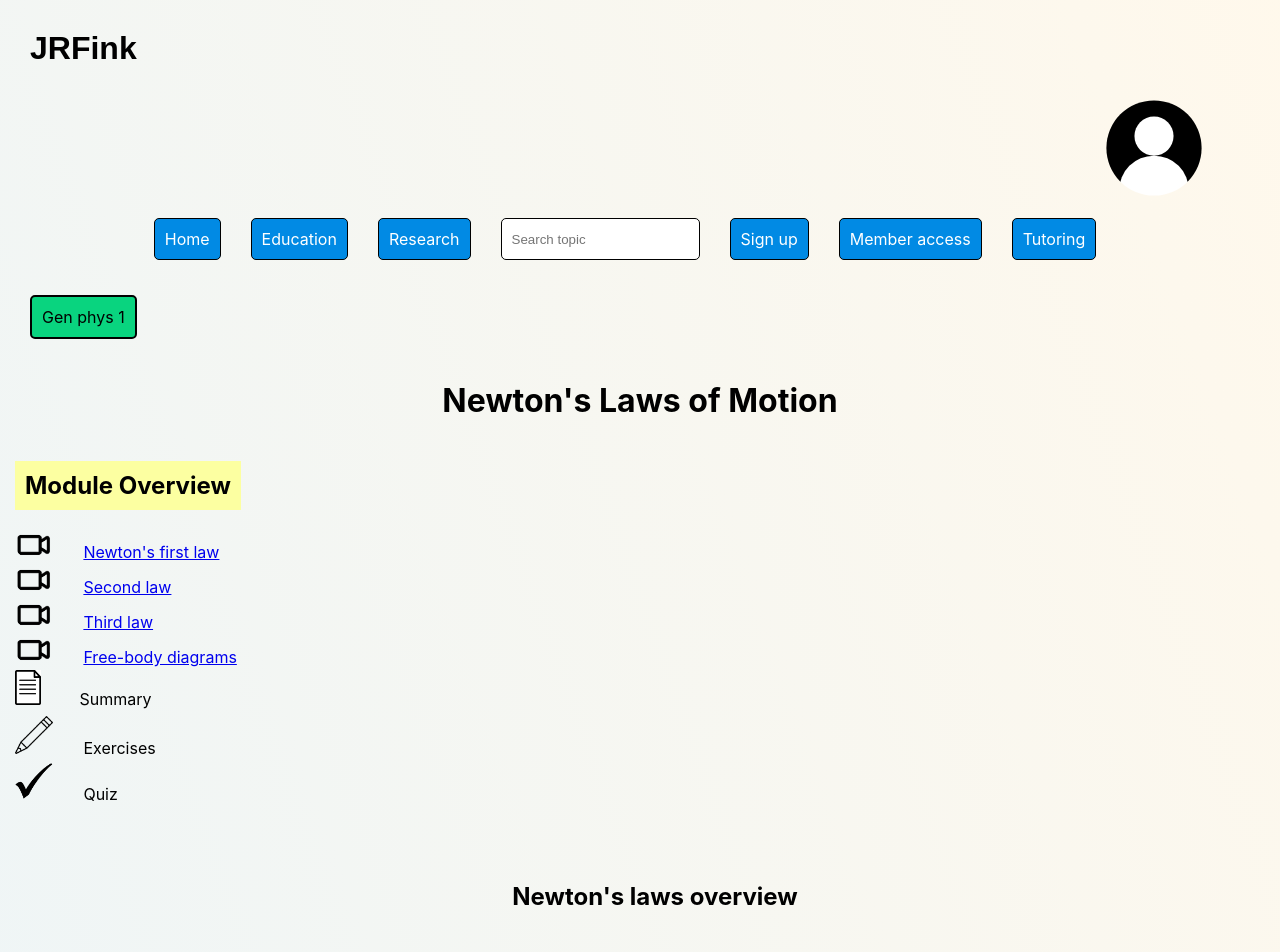
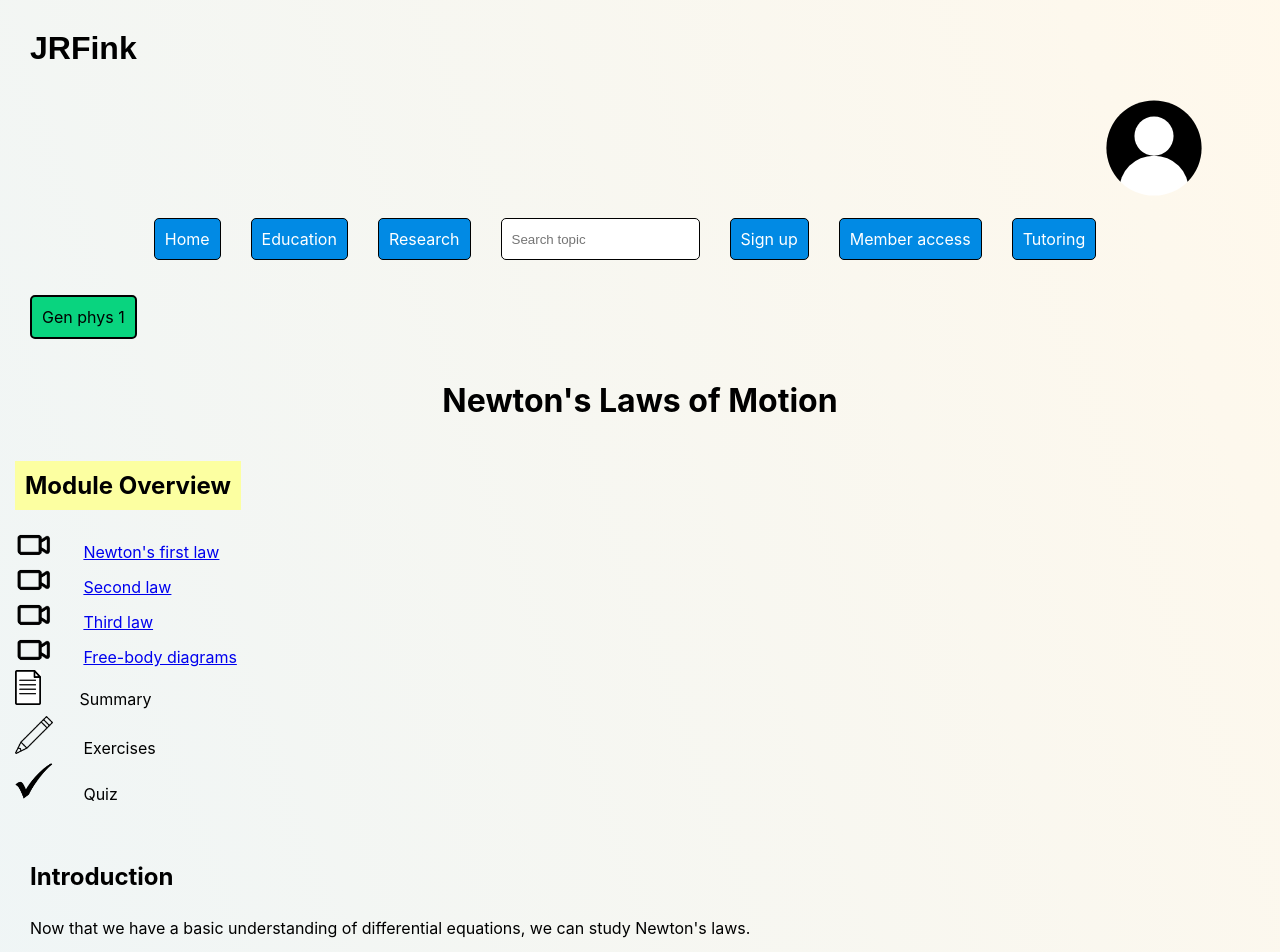
Before and after one commit to JRFink/jrfphyspagesnew, a Next.js app: page /education/gp1/nl in a window 1280 px wide. Shown: the top 952 px of the page. Built offline with nearby package versions, Linux system fonts and the light colour scheme; grey boxes are pictures that could not be loaded.

Commit message:
Update index.tsx

```diff
--- a/pages/education/gp1/nl/index.tsx
+++ b/pages/education/gp1/nl/index.tsx
@@ -17,12 +17,14 @@ const NewtLaws = () => {
             </h1>
             <br></br>
             <ModoverviewNl />
-            <br></br>
-            <NewtVid />
-            <br></br>
+<h2>
+Introduction
+</h2>
 <p>
      Now that we have a basic understanding of differential equations, we can study Newton&#39;s laws.
 </p>
+<br />
+<NewtVid />
             <br></br>
             <h2 className={style.h2SectionColor} id="nflaw">
                 1. Newton&#39;s first law
```
